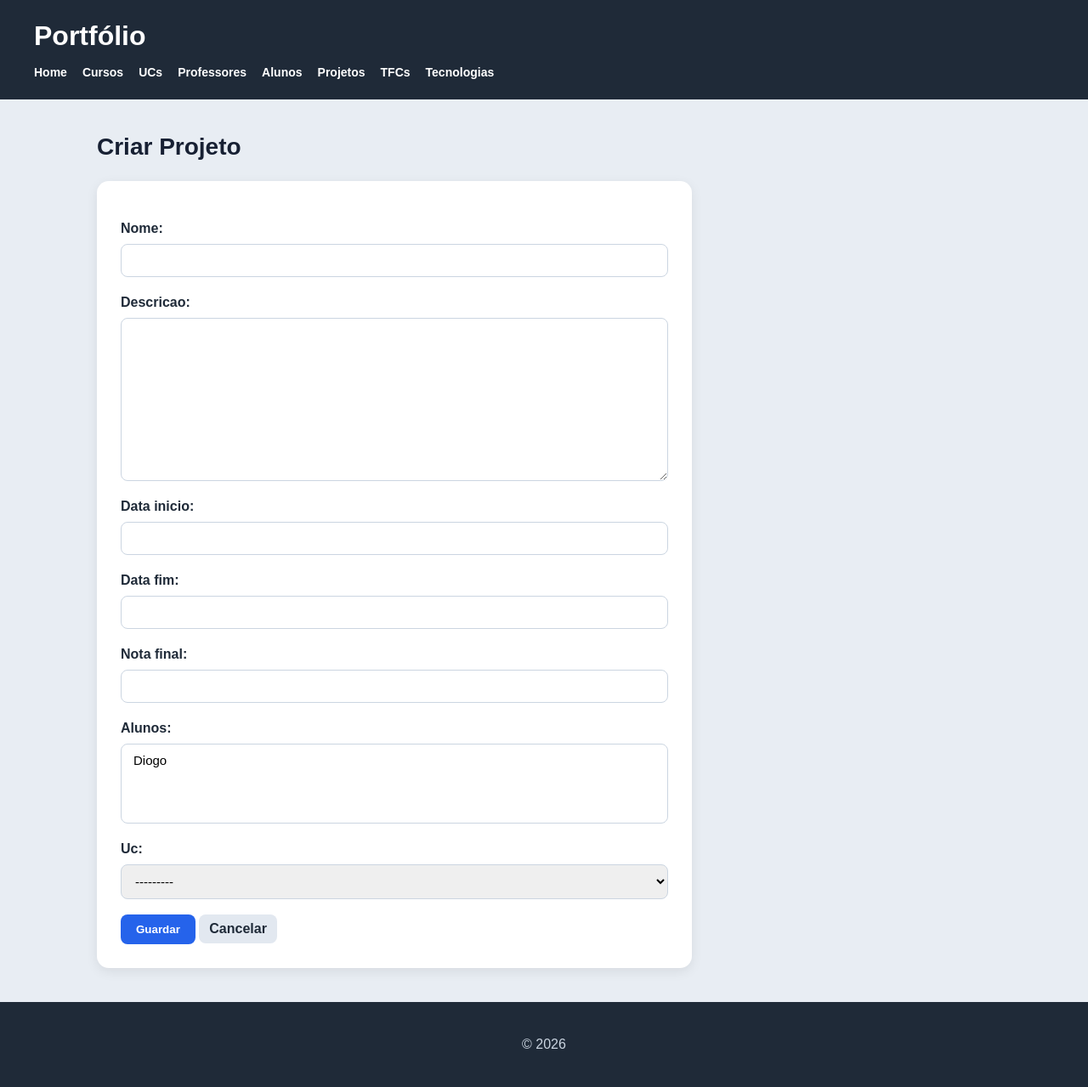
After one commit to 0G01D-A/Diogo_Oliveira-a22405887, a Django app: page /portfolio/projetos/criar/ in a window 1280 px wide. The commit adds this page. Shown: the whole page at 85% size. Run offline with Django 5.2, Linux system fonts and the light colour scheme; data comes from the database, SQL or seed files in the repository; data that the repository does not hold is empty.

Commit message:
implementação de crud no portfolio e adicionei css para melhor apresentação do site

```diff
--- /dev/null
+++ b/portfolio/forms.py
@@ -0,0 +1,26 @@
+from django import forms
+from .models import Projeto, Tecnologia, Competencia, Formacao
+
+
+class ProjetoForm(forms.ModelForm):
+    class Meta:
+        model = Projeto
+        fields = "__all__"
+
+
+class TecnologiaForm(forms.ModelForm):
+    class Meta:
+        model = Tecnologia
+        fields = "__all__"
+
+
+class CompetenciaForm(forms.ModelForm):
+    class Meta:
+        model = Competencia
+        fields = "__all__"
+
+
+class FormacaoForm(forms.ModelForm):
+    class Meta:
+        model = Formacao
+        fields = "__all__"
--- a/portfolio/static/portfolio/styles.css
+++ b/portfolio/static/portfolio/styles.css
@@ -121,3 +121,133 @@ footer {
         padding: 18px;
     }
 }
+
+/* Forms CRUD */
+
+form {
+    background: white;
+    padding: 28px;
+    border-radius: 14px;
+    box-shadow: 0 4px 14px rgba(0, 0, 0, 0.08);
+    max-width: 700px;
+}
+
+form p {
+    display: flex;
+    flex-direction: column;
+    margin-bottom: 18px;
+}
+
+form label {
+    font-weight: 700;
+    margin-bottom: 6px;
+    color: #1f2a38;
+}
+
+form input,
+form select,
+form textarea {
+    padding: 10px 12px;
+    border: 1px solid #cbd5e1;
+    border-radius: 8px;
+    font-size: 15px;
+    font-family: Arial, Helvetica, sans-serif;
+}
+
+form textarea {
+    min-height: 120px;
+    resize: vertical;
+}
+
+form input:focus,
+form select:focus,
+form textarea:focus {
+    outline: none;
+    border-color: #2563eb;
+    box-shadow: 0 0 0 3px rgba(37, 99, 235, 0.15);
+}
+
+button {
+    background: #2563eb;
+    color: white;
+    border: none;
+    padding: 10px 18px;
+    border-radius: 8px;
+    font-weight: 700;
+    cursor: pointer;
+}
+
+button:hover {
+    background: #1d4ed8;
+}
+
+form a,
+article a,
+main > p a {
+    display: inline-block;
+    margin-right: 8px;
+    padding: 8px 12px;
+    border-radius: 8px;
+    background: #e2e8f0;
+    color: #1f2a38;
+    text-decoration: none;
+    font-weight: 600;
+}
+
+form a:hover,
+article a:hover,
+main > p a:hover {
+    background: #cbd5e1;
+}
+
+a[href*="criar"] {
+    background: #16a34a;
+    color: white;
+}
+
+a[href*="criar"]:hover {
+    background: #15803d;
+}
+
+a[href*="editar"] {
+    background: #f59e0b;
+    color: white;
+}
+
+a[href*="editar"]:hover {
+    background: #d97706;
+}
+
+a[href*="apagar"] {
+    background: #dc2626;
+    color: white;
+}
+
+a[href*="apagar"]:hover {
+    background: #b91c1c;
+}
+
+/* Página de confirmação de apagar */
+
+strong {
+    display: inline-block;
+    background: #fee2e2;
+    color: #991b1b;
+    padding: 12px 16px;
+    border-radius: 8px;
+    margin: 12px 0 20px;
+}
+
+/* Melhor visual dos artigos/listagens */
+
+article p:last-child {
+    margin-top: 18px;
+}
+
+article {
+    border-left: 5px solid #2563eb;
+}
+
+article h3 {
+    margin-bottom: 12px;
+}
--- a/portfolio/templates/portfolio/base.html
+++ b/portfolio/templates/portfolio/base.html
@@ -5,7 +5,7 @@
     <title>Portfólio</title>
     <!-- link para ficheiro styles.css com regras de estilização -->
     {% load static %}
-    <link rel="stylesheet" href="{% static 'escola/styles.css' %}">
+    <link rel="stylesheet" href="{% static 'portfolio/styles.css' %}">
 
     <!-- ... -->
 </head>
--- /dev/null
+++ b/portfolio/templates/portfolio/form.html
@@ -0,0 +1,14 @@
+{% extends "portfolio/base.html" %}
+
+{% block content %}
+<h2>{{ titulo }}</h2>
+
+<form method="post" enctype="multipart/form-data">
+    {% csrf_token %}
+
+    {{ form.as_p }}
+
+    <button type="submit">Guardar</button>
+    <a href="javascript:history.back()">Cancelar</a>
+</form>
+{% endblock %}
--- a/portfolio/urls.py
+++ b/portfolio/urls.py
@@ -3,6 +3,7 @@ from . import views
 
 urlpatterns = [
     path("", views.home, name="portfolio_home"),
+
     path("cursos/", views.cursos_view, name="portfolio_cursos"),
     path("ucs/", views.ucs_view, name="portfolio_ucs"),
     path("professores/", views.professores_view, name="portfolio_professores"),
@@ -13,4 +14,20 @@ urlpatterns = [
     path("projetos/", views.projetos_view, name="portfolio_projetos"),
     path("tecnologias/", views.tecnologias_view, name="portfolio_tecnologias"),
     path("inscricoes/", views.inscricoes_view, name="portfolio_inscricoes"),
+
+    path("projetos/criar/", views.projeto_create, name="projeto_create"),
+    path("projetos/<int:id>/editar/", views.projeto_update, name="projeto_update"),
+    path("projetos/<int:id>/apagar/", views.projeto_delete, name="projeto_delete"),
+
+    path("tecnologias/criar/", views.tecnologia_create, name="tecnologia_create"),
+    path("tecnologias/<int:id>/editar/", views.tecnologia_update, name="tecnologia_update"),
+    path("tecnologias/<int:id>/apagar/", views.tecnologia_delete, name="tecnologia_delete"),
+
+    path("competencias/criar/", views.competencia_create, name="competencia_create"),
+    path("competencias/<int:id>/editar/", views.competencia_update, name="competencia_update"),
+    path("competencias/<int:id>/apagar/", views.competencia_delete, name="competencia_delete"),
+
+    path("formacoes/criar/", views.formacao_create, name="formacao_create"),
+    path("formacoes/<int:id>/editar/", views.formacao_update, name="formacao_update"),
+    path("formacoes/<int:id>/apagar/", views.formacao_delete, name="formacao_delete"),
 ]
--- a/portfolio/views.py
+++ b/portfolio/views.py
@@ -1,9 +1,10 @@
-from django.shortcuts import render
+from django.shortcuts import render,redirect
 from .models import (
     Curso, UC, Professor, Aluno, Competencia,
-    Formacao, TFC, Projeto, Tecnologia, Inscricao
+    Formacao, TFC, Projeto, Tecnologia, Inscricao,
 )
 
+from .forms import ProjetoForm, TecnologiaForm, CompetenciaForm, FormacaoForm
 
 def home(request):
     return render(request, "portfolio/home.html")
@@ -57,3 +58,166 @@ def tecnologias_view(request):
 def inscricoes_view(request):
     inscricoes = Inscricao.objects.select_related("aluno", "uc", "uc__curso").all()
     return render(request, "portfolio/inscricoes.html", {"inscricoes": inscricoes})
+
+
+def projeto_create(request):
+    form = ProjetoForm(request.POST or None)
+
+    if form.is_valid():
+        form.save()
+        return redirect("portfolio_projetos")
+
+    return render(request, "portfolio/form.html", {
+        "form": form,
+        "titulo": "Criar Projeto"
+    })
+
+
+def projeto_update(request, id):
+    projeto = Projeto.objects.get(id=id)
+
+    form = ProjetoForm(request.POST or None, instance=projeto)
+
+    if form.is_valid():
+        form.save()
+        return redirect("portfolio_projetos")
+
+    return render(request, "portfolio/form.html", {
+        "form": form,
+        "titulo": "Editar Projeto"
+    })
+
+
+def projeto_delete(request, id):
+    projeto = Projeto.objects.get(id=id)
+
+    if request.method == "POST":
+        projeto.delete()
+        return redirect("portfolio_projetos")
+
+    return render(request, "portfolio/confirm_delete.html", {
+        "objeto": projeto,
+        "titulo": "Apagar Projeto"
+    })
+
+def tecnologia_create(request):
+    form = TecnologiaForm(request.POST or None, request.FILES or None)
+
+    if form.is_valid():
+        form.save()
+        return redirect("portfolio_tecnologias")
+
+    return render(request, "portfolio/form.html", {
+        "form": form,
+        "titulo": "Criar Tecnologia"
+    })
+
+
+def tecnologia_update(request, id):
+    tecnologia = Tecnologia.objects.get(id=id)
+
+    form = TecnologiaForm(request.POST or None, request.FILES or None, instance=tecnologia)
+
+    if form.is_valid():
+        form.save()
+        return redirect("portfolio_tecnologias")
+
+    return render(request, "portfolio/form.html", {
+        "form": form,
+        "titulo": "Editar Tecnologia"
+    })
+
+
+def tecnologia_delete(request, id):
+    tecnologia = Tecnologia.objects.get(id=id)
+
+    if request.method == "POST":
+        tecnologia.delete()
+        return redirect("portfolio_tecnologias")
+
+    return render(request, "portfolio/confirm_delete.html", {
+        "objeto": tecnologia,
+        "titulo": "Apagar Tecnologia"
+    })
+
+
+def competencia_create(request):
+    form = CompetenciaForm(request.POST or None)
+
+    if form.is_valid():
+        form.save()
+        return redirect("portfolio_competencias")
+
+    return render(request, "portfolio/form.html", {
+        "form": form,
+        "titulo": "Criar Competência"
+    })
+
+
+def competencia_update(request, id):
+    competencia = Competencia.objects.get(id=id)
+
+    form = CompetenciaForm(request.POST or None, instance=competencia)
+
+    if form.is_valid():
+        form.save()
+        return redirect("portfolio_competencias")
+
+    return render(request, "portfolio/form.html", {
+        "form": form,
+        "titulo": "Editar Competência"
+    })
+
+
+def competencia_delete(request, id):
+    competencia = Competencia.objects.get(id=id)
+
+    if request.method == "POST":
+        competencia.delete()
+        return redirect("portfolio_competencias")
+
+    return render(request, "portfolio/confirm_delete.html", {
+        "objeto": competencia,
+        "titulo": "Apagar Competência"
+    })
+
+
+def formacao_create(request):
+    form = FormacaoForm(request.POST or None)
+
+    if form.is_valid():
+        form.save()
+        return redirect("portfolio_formacoes")
+
+    return render(request, "portfolio/form.html", {
+        "form": form,
+        "titulo": "Criar Formação"
+    })
+
+
+def formacao_update(request, id):
+    formacao = Formacao.objects.get(id=id)
+
+    form = FormacaoForm(request.POST or None, instance=formacao)
+
+    if form.is_valid():
+        form.save()
+        return redirect("portfolio_formacoes")
+
+    return render(request, "portfolio/form.html", {
+        "form": form,
+        "titulo": "Editar Formação"
+    })
+
+
+def formacao_delete(request, id):
+    formacao = Formacao.objects.get(id=id)
+
+    if request.method == "POST":
+        formacao.delete()
+        return redirect("portfolio_formacoes")
+
+    return render(request, "portfolio/confirm_delete.html", {
+        "objeto": formacao,
+        "titulo": "Apagar Formação"
+    })
```
Also changed, not shown: portfolio/templates/portfolio/competencias.html (+9 -0 lines), portfolio/templates/portfolio/confirm_delete.html (added, +15 -0 lines), portfolio/templates/portfolio/formacoes.html (+9 -0 lines), portfolio/templates/portfolio/projetos.html (+8 -0 lines), portfolio/templates/portfolio/tecnologias.html (+8 -0 lines).
